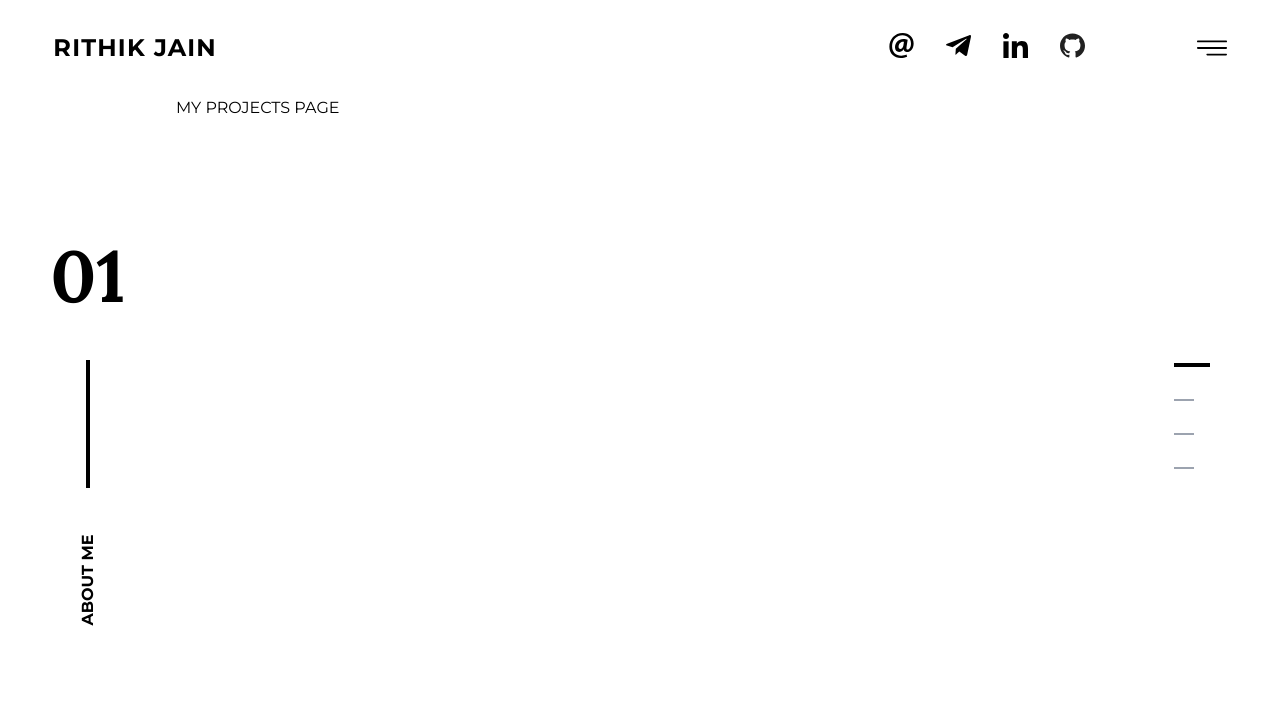
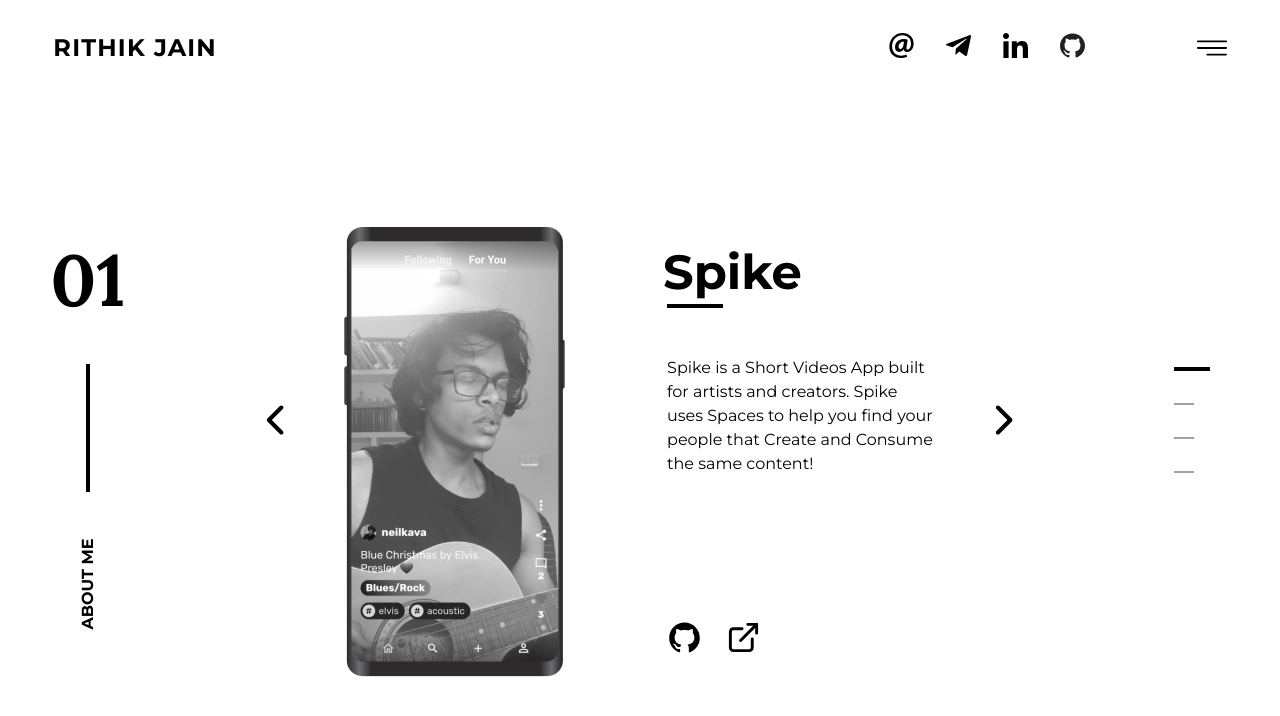
Before and after one commit to rithikjain/portfolio-web, a React (Create React App) app: page /projects in a window 1280 px wide. Shown: the top 716 px of the page. Built offline with nearby package versions, Linux system fonts and the light colour scheme.

Commit message:
feat: static project card done

```diff
--- /dev/null
+++ b/src/components/ProjectCard.jsx
@@ -0,0 +1,31 @@
+import React from "react";
+import spike from "../assets/spike.png";
+import { AiFillGithub } from "react-icons/ai";
+import { FiExternalLink } from "react-icons/fi";
+
+const ProjectCard = () => {
+  return (
+    <div className="h-full flex mb-16 items-center justify-center">
+      <div className="m-24 ml-0">
+        <img src={spike} alt="Spike" />
+      </div>
+      <div className="flex flex-col justify-center w-2/5">
+        <h1 className="font-bold text-5xl">Spike</h1>
+        <div className="bg-black h-1 w-14 ml-1 mt-2"></div>
+        <div>
+          <p className="ml-1 my-12">
+            Spike is a Short Videos App built for artists and creators. Spike
+            uses Spaces to help you find your people that Create and Consume the
+            same content!
+          </p>
+        </div>
+        <div className="flex mt-24">
+          <AiFillGithub size="35" className="ml-1" />
+          <FiExternalLink size="35" className="ml-6" />
+        </div>
+      </div>
+    </div>
+  );
+};
+
+export default ProjectCard;
--- a/src/pages/Projects.jsx
+++ b/src/pages/Projects.jsx
@@ -1,11 +1,77 @@
-import React from 'react'
+import React, { useState } from "react";
+import ProjectCard from "../components/ProjectCard";
+import { IoIosArrowBack, IoIosArrowForward } from "react-icons/io";
 
 const Projects = () => {
+  const projectsList = [
+    {
+      company: "Winuall",
+      position: "Android Developer Intern",
+      duration: "Jul 2020 - Aug 2020",
+      info1:
+        "Winuall is a startup based out of Bangalore. It specialises in helping coaching centers go digital.",
+      info2:
+        "Worked on some Android thing and blah blah blah was fun and learnt a lot!",
+    },
+    {
+      company: "XYZ",
+      position: "GoLang",
+      duration: "Jul 2020 - Aug 2020",
+      info1:
+        "Winuall is a startup based out of Bangalore. It specialises in helping coaching centers go digital.",
+      info2:
+        "Worked on some Android thing and blah blah blah was fun and learnt a lot!",
+    },
+    {
+      company: "ABC",
+      position: "Kotlin",
+      duration: "Jul 2020 - Aug 2020",
+      info1:
+        "Winuall is a startup based out of Bangalore. It specialises in helping coaching centers go digital.",
+      info2:
+        "Worked on some Android thing and blah blah blah was fun and learnt a lot!",
+    },
+  ];
+
+  const [currentPage, setCurrentPage] = useState(0);
+  const length = projectsList.length;
+
+  const nextPage = () => {
+    setCurrentPage(currentPage === length - 1 ? 0 : currentPage + 1);
+  };
+
+  const prevPage = () => {
+    setCurrentPage(currentPage === 0 ? length - 1 : currentPage - 1);
+  };
+
   return (
-    <div>
-      <h1>MY PROJECTS PAGE</h1>
+    <div className="flex h-full items-center justify-center">
+      <div className="h-3/4 w-10/12 flex items-center">
+        <IoIosArrowBack
+          size="50"
+          className="cursor-pointer mb-16"
+          onClick={prevPage}
+        />
+
+        {projectsList.map((project, index) => {
+          return (
+            <div
+              key={index}
+              className={index === currentPage ? "card active w-full h-full" : "card"}
+            >
+              {index === currentPage && <ProjectCard />}
+            </div>
+          );
+        })}
+
+        <IoIosArrowForward
+          size="50"
+          className="cursor-pointer mb-16"
+          onClick={nextPage}
+        />
+      </div>
     </div>
-  )
-}
+  );
+};
 
-export default Projects
+export default Projects;
```
Also changed, not shown: src/pages/Work.jsx (+0 -11 lines), src/assets/spike.png (added).
